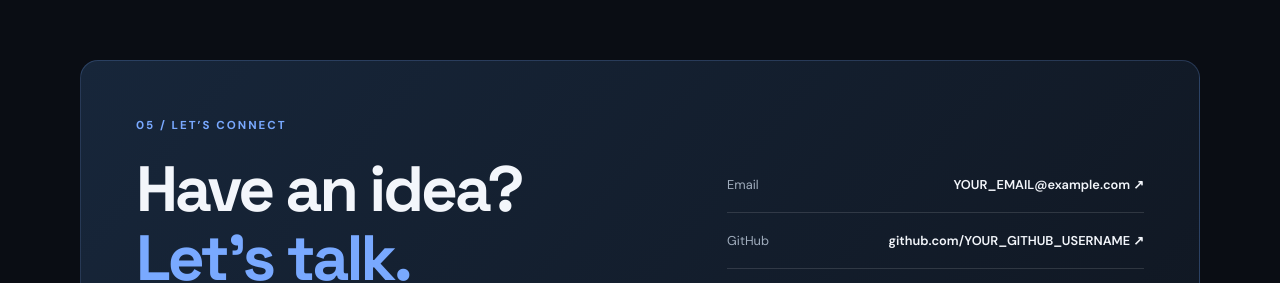
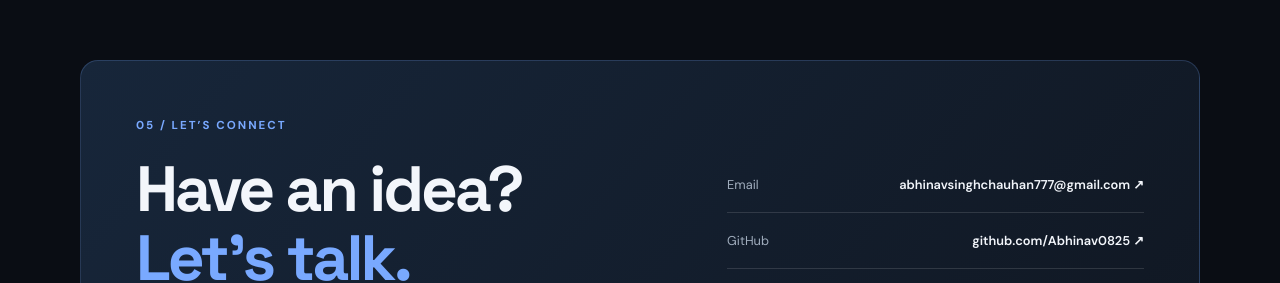
Before and after one commit to Abhinav0825/abhinav-portfolio, a plain HTML site: page index.html in a window 1280 px wide. Shown: the part 3544-3827 px from the top of the page. Drawn offline with Linux system fonts and the light colour scheme.

Commit message:
Update contact information in index.html

```diff
--- a/index.html
+++ b/index.html
@@ -85,7 +85,7 @@
     </section>
 
     <section class="section container contact-section" id="contact">
-      <div class="contact-panel"><div><p class="eyebrow">05 / LET’S CONNECT</p><h2>Have an idea?<br><span>Let’s talk.</span></h2><p>I’m open to learning opportunities, collaboration and conversations about technology.</p></div><div class="contact-links"><a href="mailto:YOUR_EMAIL@example.com" class="contact-link"><span>Email</span><b>YOUR_EMAIL@example.com ↗</b></a><a href="https://github.com/YOUR_GITHUB_USERNAME" target="_blank" rel="noreferrer" class="contact-link"><span>GitHub</span><b>github.com/YOUR_GITHUB_USERNAME ↗</b></a><a href="https://www.linkedin.com/in/YOUR_LINKEDIN_USERNAME/" target="_blank" rel="noreferrer" class="contact-link"><span>LinkedIn</span><b>Connect with me ↗</b></a></div></div>
+      <div class="contact-panel"><div><p class="eyebrow">05 / LET’S CONNECT</p><h2>Have an idea?<br><span>Let’s talk.</span></h2><p>I’m open to learning opportunities, collaboration and conversations about technology.</p></div><div class="contact-links"><a href="mailto:abhinavsinghchauhan777@gmail.com" class="contact-link"><span>Email</span><b>abhinavsinghchauhan777@gmail.com ↗</b></a><a href="https://github.com/Abhinav0825" target="_blank" rel="noreferrer" class="contact-link"><span>GitHub</span><b>github.com/Abhinav0825 ↗</b></a><a href="https://www.linkedin.com/in/abhinav-singh-chauhan-064652355" target="_blank" rel="noreferrer" class="contact-link"><span>LinkedIn</span><b>Connect with me ↗</b></a></div></div>
     </section>
   </main>
 
```
